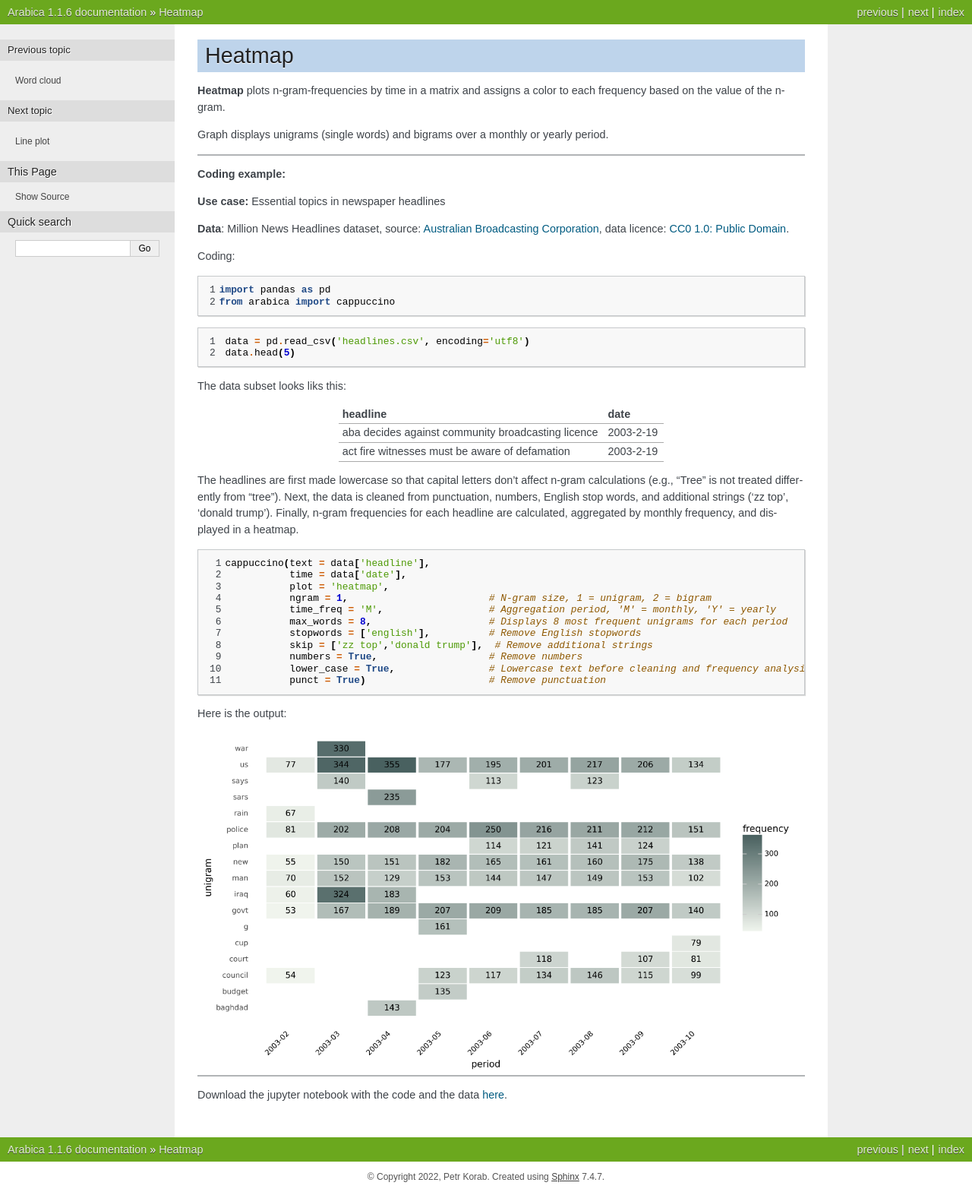
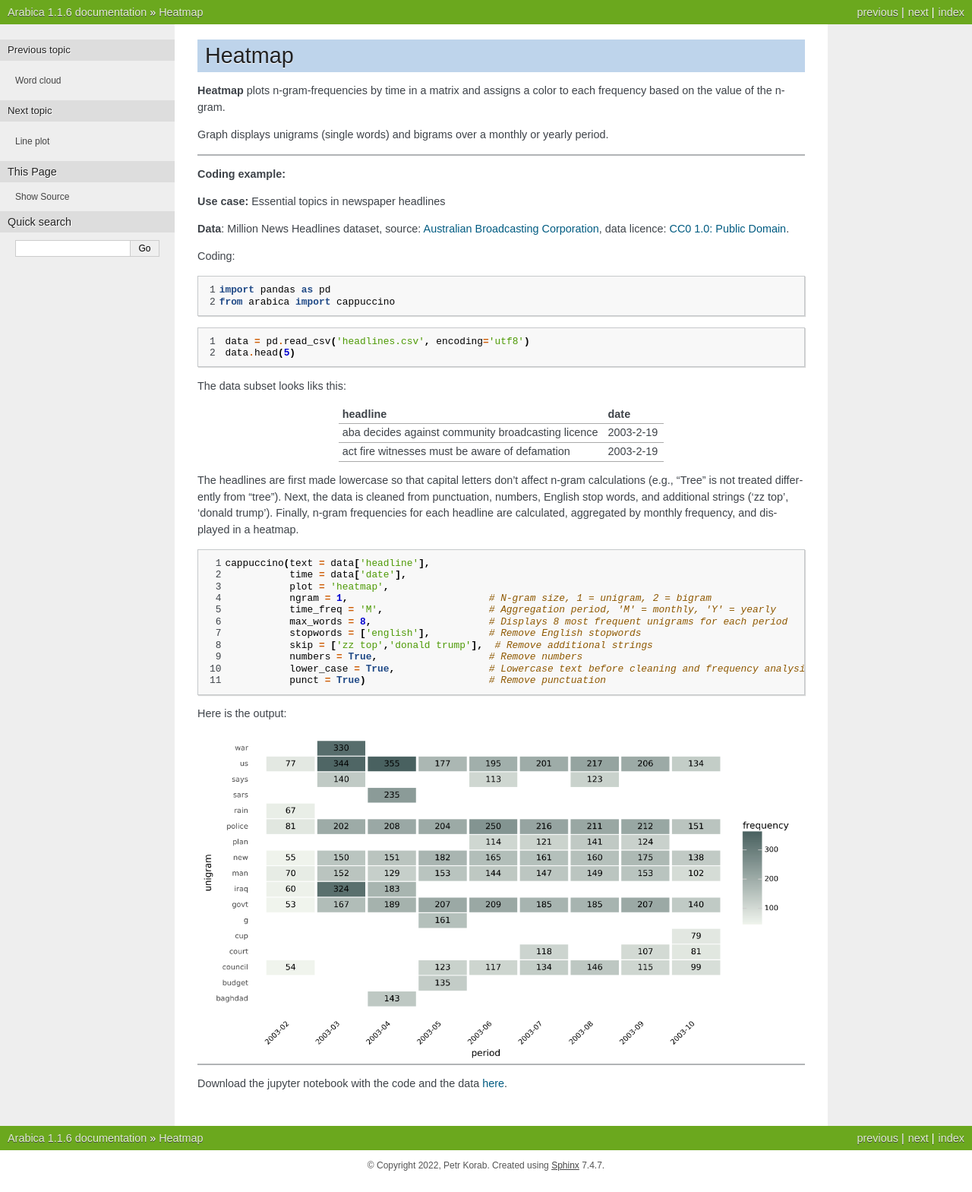
Before and after one commit to PetrKorab/Arabica, a Sphinx documentation site: the page built from docs/source/Heatmap.rst, in a window 1280 px wide. Shown: the whole page at 76% size. Built offline with Sphinx 7.4.7, drawn with Linux system fonts in a browser that asks for light colours.

Commit message:
Update Heatmap.rst

```diff
--- a/docs/source/Heatmap.rst
+++ b/docs/source/Heatmap.rst
@@ -69,7 +69,7 @@ Here is the output:
 
 
 .. image:: heatmap.png
-   :height: 450 px
+   :height: 435 px
    :width: 800 px
    :alt: alternate text
    :align: left
```
